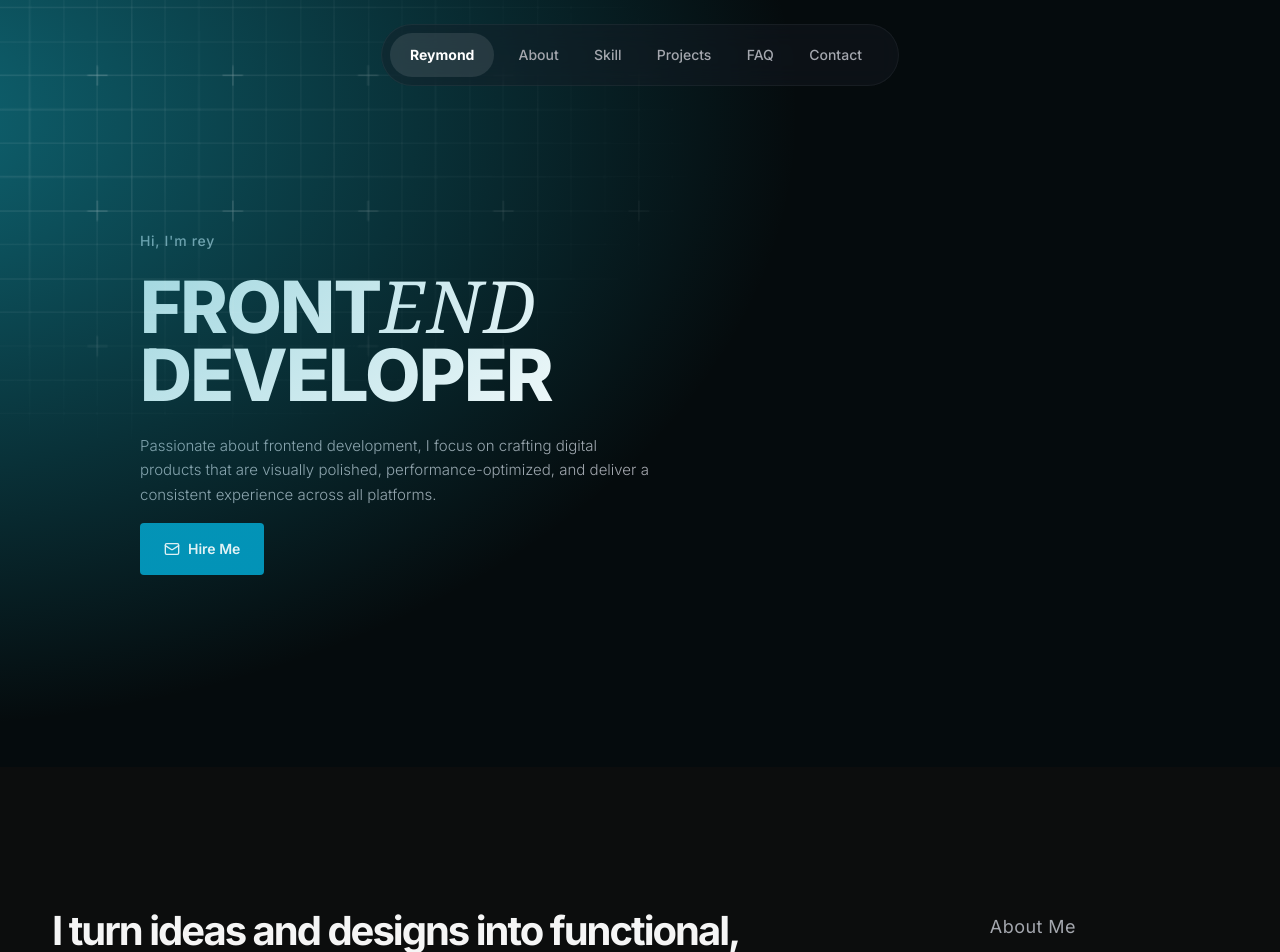
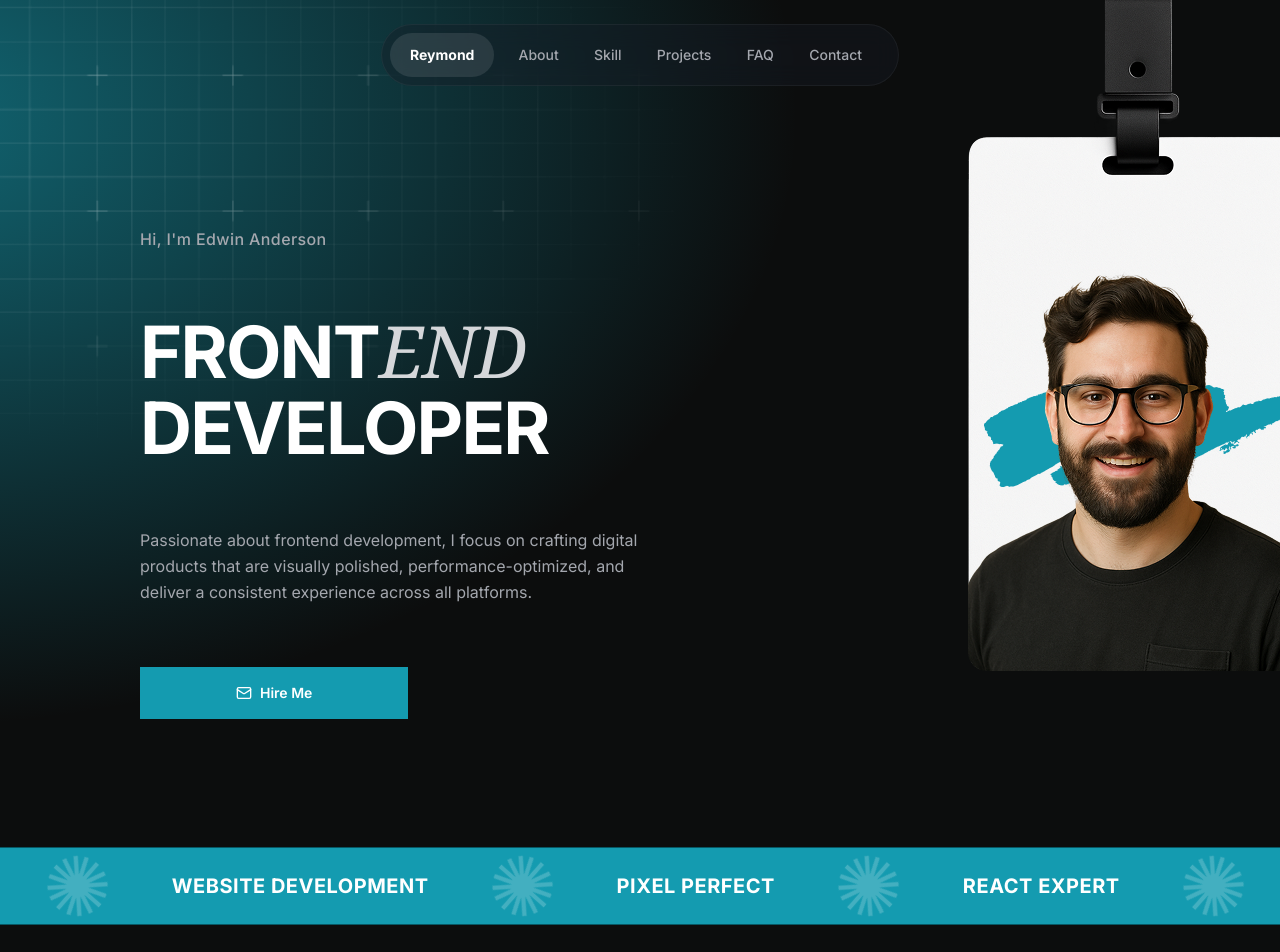
Before and after one commit to derey79/my-portofolio, a Next.js app: page / in a window 1280 px wide. Shown: the top 952 px of the page. Built offline with nearby package versions, Linux system fonts and the light colour scheme.

Commit message:
update hero section

```diff
--- a/src/app/components/Hero.tsx
+++ b/src/app/components/Hero.tsx
@@ -1,12 +1,25 @@
+'use client';
+
 // import Image from 'next/image';
 import Link from 'next/link';
-import { Mail } from 'lucide-react'; // npm i lucide-react if you want icons easily
+import { Mail } from 'lucide-react';
+import { motion } from 'framer-motion';
+import Image from 'next/image';
 
 export default function Hero() {
+  const marqueeItems = [
+    'App Development',
+    'Website Development',
+    'Pixel Perfect',
+    'React Expert',
+    'UI/UX Implementation',
+    'Frontend Engineering',
+  ];
+
   return (
     <section
       id='hero'
-      className='relative w-full max-w-360 min-h-189 mx-auto overflow-hidden bg-[#050b0d] text-white pt-56.75 pb-16'
+      className='relative w-full max-w-360 min-h-189 mx-auto overflow-hidden'
       aria-label='hero-heading'
     >
       <div
@@ -36,56 +49,124 @@ export default function Hero() {
         }}
       />
 
-      <div className='flex-[5.6] basis-80'>
-        {/* <div className='relative z-10 w-full max-w-360 mx-auto flex items-start justify-between'> */}
-        <div className='w-full max-w-171 min-h-119 ml-4 md:ml-35 flex flex-col items-start text-left z-10'>
-          <span className='text-sm tracking-wider text-neutral-400 font-medium mb-4'>
-            Hi, I&apos;m rey
-          </span>
+      <div className='relative w-full flex flex-col lg:block pt-16 lg:pt-56.75 pb-32'>
+        <div className='order-first w-full flex justify-center items-center h-auto mb-10 lg:order-0 lg:absolute lg:w-85.25 lg:left-242 top-0 m-0 z-10'>
+          <motion.div
+            initial={{ opacity: 0, y: 20 }}
+            animate={{ opacity: 1, y: 0 }}
+            transition={{ type: 'spring', stiffness: 50, damping: 15 }}
+            className='relative w-85.25 h-167.75'
+          >
+            <Image
+              src='/profile-image.png'
+              alt='Edwin Anderson ID Badge'
+              fill
+              className='object-contain z-10 pointer-events-none'
+              priority
+            />
+          </motion.div>
+        </div>
 
-          <h1 className='text-5xl md:text-7xl font-extrabold text-white tracking-tight uppercase leading-[0.95] mb-6'>
+        {/* 3. BLOK KOLOM TEKS HERO (Berada di bawah gambar pada tampilan mobile) */}
+        <div className='w-full lg:max-w-200'>
+          <div className='w-full max-w-171 min-h-119 ml-4 md:ml-35 flex flex-col items-start text-left z-10 gap-15.5'>
+            <motion.p
+              initial={{ opacity: 0, y: 15 }}
+              animate={{ opacity: 1, y: 0 }}
+              transition={{ duration: 0.6 }}
+              className='text-neutral-400 font-medium tracking-wide text-sm md:text-base'
+            >
+              Hi, I&apos;m Edwin Anderson
+            </motion.p>
+
+            <motion.h1
+              initial={{ opacity: 0, scaleY: 0.6 }}
+              animate={{ opacity: 1, scaleY: 1 }}
+              transition={{ duration: 0.8, ease: [0.215, 0.61, 0.355, 1] }}
+              className='text-5xl md:text-7xl font-bold tracking-tight text-white leading-[1.05] origin-top text-left uppercase'
+            >
               Front
-            <span className='font-serif italic font-light tracking-wide'>
-              End
-            </span>
+              <span className='italic font-serif font-normal text-neutral-300'>
+                end
+              </span>{' '}
               <br />
               Developer
-          </h1>
+            </motion.h1>
 
-          <p className='text-sm md:text-[15px] text-neutral-400 font-light leading-relaxed mb-4 max-w-130'>
+            <motion.p
+              initial={{ opacity: 0, y: 15 }}
+              animate={{ opacity: 1, y: 0 }}
+              transition={{ duration: 0.6, delay: 0.2 }}
+              className='text-neutral-400 text-sm md:text-base max-w-lg leading-relaxed text-left'
+            >
               Passionate about frontend development, I focus on crafting digital
               products that are visually polished, performance-optimized, and
               deliver a consistent experience across all platforms.
-          </p>
+            </motion.p>
 
-          {/* Action button engagement interface entry */}
-          {/* Action Call to Button */}
+            <motion.div
+              initial={{ opacity: 0, y: 15 }}
+              animate={{ opacity: 1, y: 0 }}
+              transition={{ duration: 0.6, delay: 0.3 }}
+            >
               <Link
                 href='#contact'
-            className='flex items-center gap-2 px-6 py-3 font-semibold text-sm rounded-sm text-white bg-cyan-600 hover:bg-cyan-500 active:scale-[0.98] transition-all'
+                className='flex items-center gap-2 px-24 py-3 font-semibold text-sm text-white bg-primary-300 hover:bg-primary-400 active:scale-[0.98] transition-all'
               >
                 <Mail className='w-4 h-4' />
                 Hire Me
               </Link>
+            </motion.div>
+          </div>
+        </div>
       </div>
 
-        {/* <div className='flex-[4.4] basis-80 relative border-2'> */}
-        {/* <div
-          className='flex-[4.4] relative border-2'
-          style={{ height: 'clamp(21.19rem, 52.73vw, 39.81rem);' }}
+      <div className='w-full bg-primary-300 py-2 border-t border-b border-primary-400 overflow-hidden relative z-20 flex select-none'>
+        <motion.div
+          animate={{ x: [0, '-50%'] }}
+          transition={{
+            ease: 'linear',
+            duration: 20,
+            repeat: Infinity,
+          }}
+          className='flex whitespace-nowrap gap-16 pr-16 items-center min-w-full'
         >
+          {/* Loop Pertama */}
+          {marqueeItems.map((item, index) => (
+            <div
+              key={`m1-${index}`}
+              className='flex items-center gap-16 text-white text-base md:text-xl font-bold tracking-wide uppercase'
+            >
+              <span>{item}</span>
+              <div className='relative w-15 h-15 shrink-0 animate-[spin_8s_linear_infinite]'>
                 <Image
-            src='/image-card-holder.png'
-            alt='Edwin Badge Portrait Layout'
+                  src='/frame-stars.png'
+                  alt='Star Decorator'
                   fill
-            priority
                   className='object-contain'
                 />
-        </div> */}
               </div>
+            </div>
+          ))}
 
-      {/* <div></div> */}
-      {/* </div> */}
+          {marqueeItems.map((item, index) => (
+            <div
+              key={`m2-${index}`}
+              className='flex items-center gap-16 text-white text-base md:text-xl font-bold tracking-wide uppercase'
+            >
+              <span>{item}</span>
+              <div className='relative w-15 h-15 shrink-0 animate-[spin_8s_linear_infinite]'>
+                <Image
+                  src='/frame-stars.png'
+                  alt='Star Decorator'
+                  fill
+                  className='object-contain'
+                />
+              </div>
+            </div>
+          ))}
+        </motion.div>
+      </div>
     </section>
   );
 }
```
Lines whose indentation alone changed are shown as unchanged.
